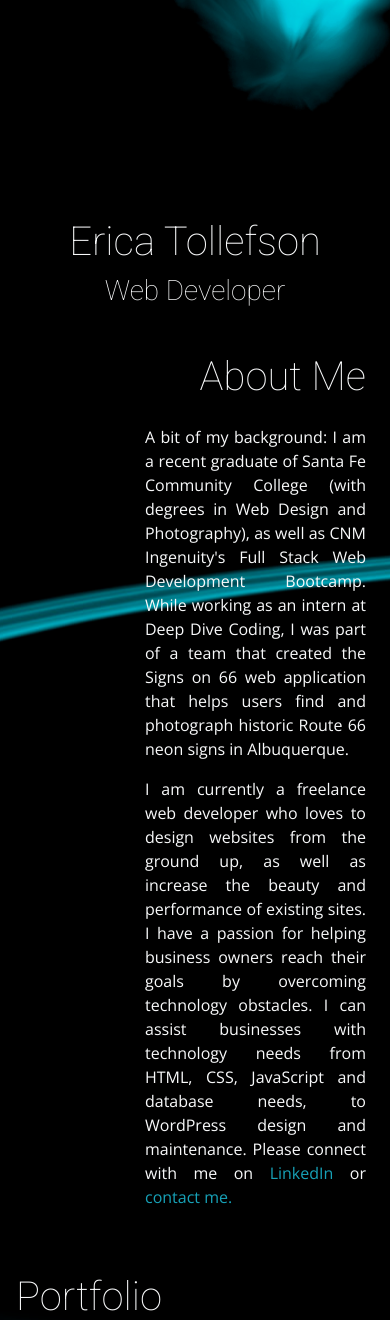
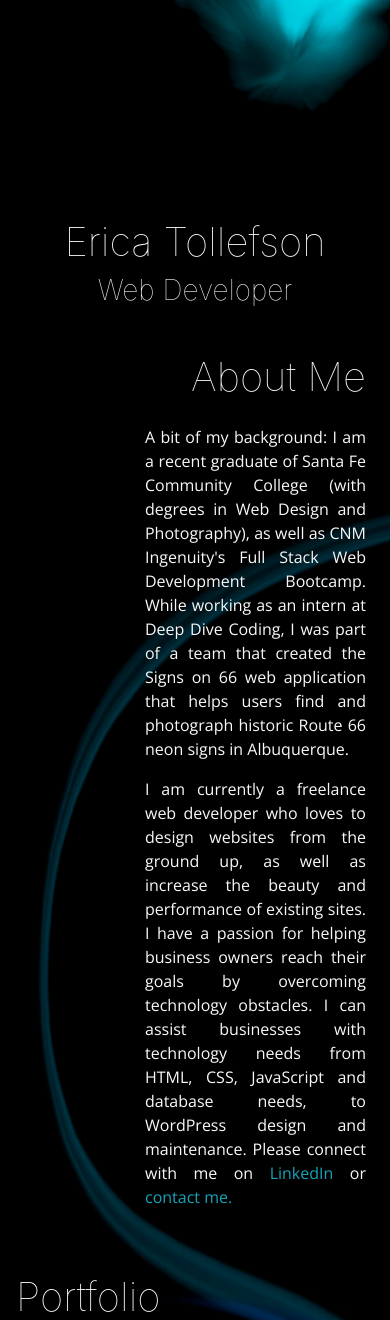
Before and after one commit to EricaTollefson/erica-tollefson-portfolio, a PHP site: page / in a window 390 px wide; the page is wider, and only the part inside the window is pictured. Shown: the part 495-1815 px from the top of that part. Run offline with PHP 8.4, Linux system fonts and the light colour scheme; some libraries are stand-ins or nearby versions.

Commit message:
add and update background images for small to xxl viewport sizes

```diff
--- a/public_html/css/styles.css
+++ b/public_html/css/styles.css
@@ -17,7 +17,33 @@ body {
 		background-size: cover;
 	}
 }
+@media (max-width: 1220px) {
+	body {
+		background-image: url("../images/lightwave-l.jpg");
+		background-position: center;
+		background-repeat: no-repeat;
+		background-size: cover;
+	}
+}
 
+@media (max-width: 1014px) {
+	body {
+		background-image: url("../images/lightwave-m.jpg");
+		background-position: center;
+		background-repeat: no-repeat;
+		background-size: cover;
+	}
+}
+
+@media (max-width: 804px) {
+	body {
+		background-image: url("../images/lightwave-s.jpg");
+		background-position: center;
+		background-repeat: no-repeat;
+		background-size: cover;
+	}
+	}
+}
 h1, h2, h3, h4, h5 {
 	font-family: 'Roboto', sans-serif;
 }
```
Also changed, not shown: public_html/images/lightwave-l.jpg (added), public_html/images/lightwave-m.jpg (added), public_html/images/lightwave-s.jpg (added), public_html/images/lightwave-xl.jpg, public_html/images/lightwave-xxl.jpg.
